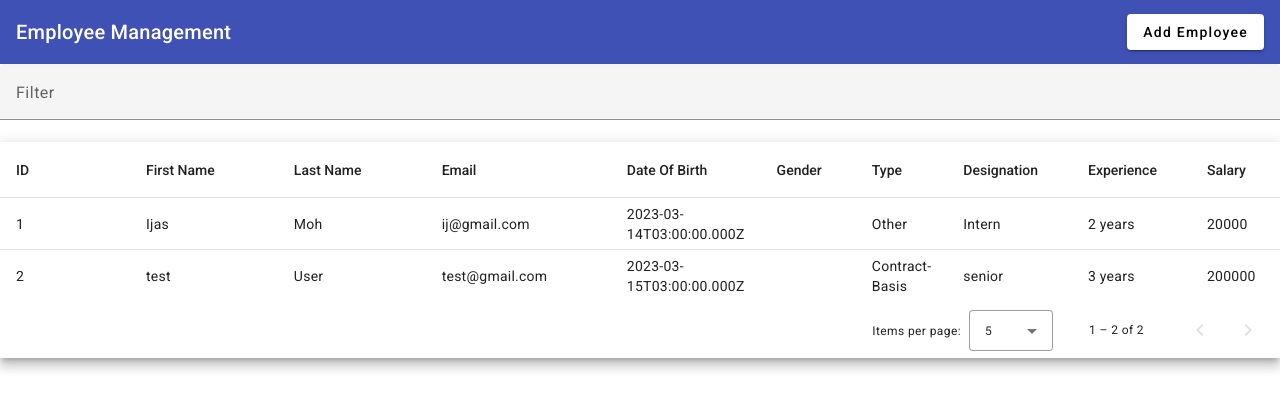
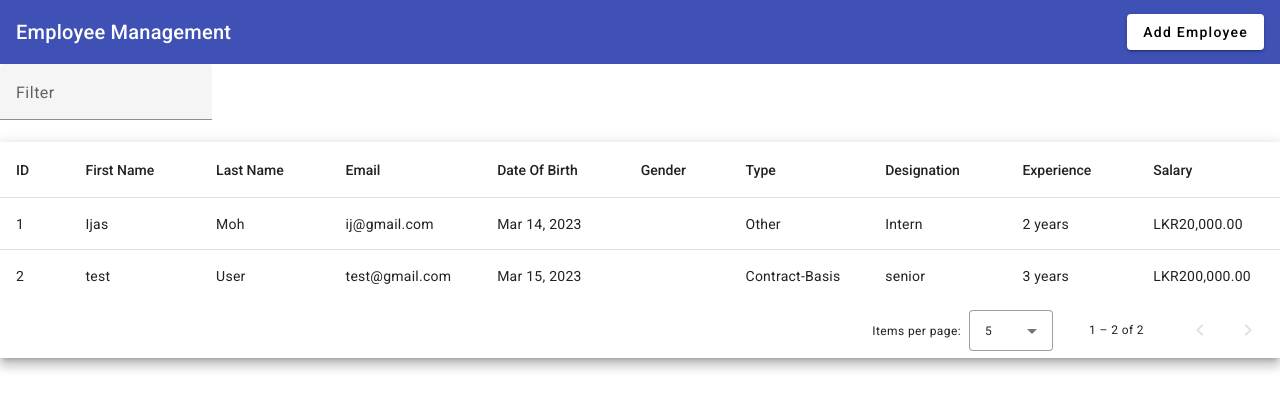
Before and after one commit to IjaasMohamed/Employee-Management-Application, an Angular app: page / in a window 1280 px wide. Shown: the top 410 px of the page. Built offline with nearby package versions, Linux system fonts and the light colour scheme; data requests are answered from the project's data file.

Commit message:
add/retrieve data done

```diff
--- a/src/app/app.component.html
+++ b/src/app/app.component.html
@@ -38,7 +38,7 @@
     <!-- dob Column -->
     <ng-container matColumnDef="dob">
       <th mat-header-cell *matHeaderCellDef mat-sort-header>Date Of Birth</th>
-      <td mat-cell *matCellDef="let row">{{ row.dob }}</td>
+      <td mat-cell *matCellDef="let row">{{ row.dob | date }}</td>
     </ng-container>
 
     <!-- gender Column -->
@@ -68,7 +68,9 @@
     <!-- expectedSalary Column -->
     <ng-container matColumnDef="expectedSalary">
       <th mat-header-cell *matHeaderCellDef mat-sort-header>Salary</th>
-      <td mat-cell *matCellDef="let row">{{ row.expectedSalary }}</td>
+      <td mat-cell *matCellDef="let row">
+        {{ row.expectedSalary | currency : "LKR" }}
+      </td>
     </ng-container>
 
     <tr mat-header-row *matHeaderRowDef="displayedColumns"></tr>
--- a/src/app/app.component.scss
+++ b/src/app/app.component.scss
@@ -1,17 +1,13 @@
 .example-spacer {
   flex: 1 1 auto;
 }
-table {
-  width: 100%;
-}
+.main-body {
+  padding-top: 20px;
+  margin: 0 auto;
+  max-width: 1248px;
 
-.mat-mdc-form-field {
-  font-size: 14px;
-  width: 100%;
-}
-
-td,
-th {
-  width: 25%;
+  mat-form-field {
+    width: 100%;
+  }
 }
 //
```
